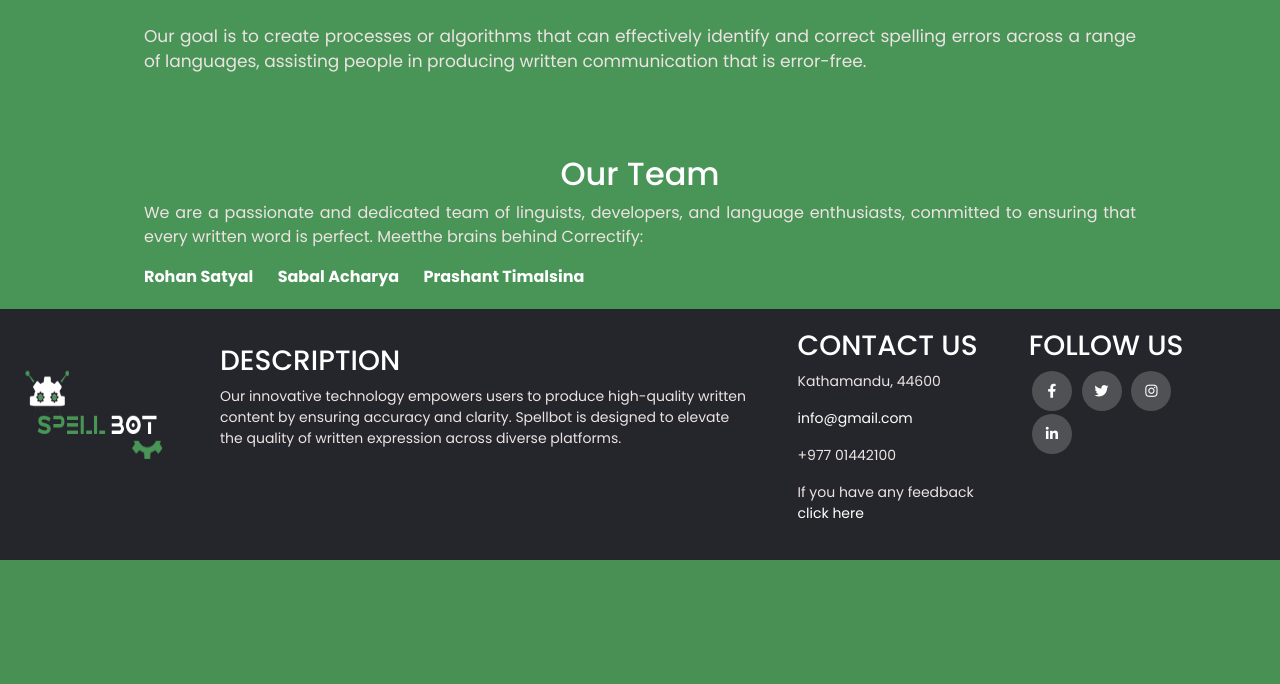
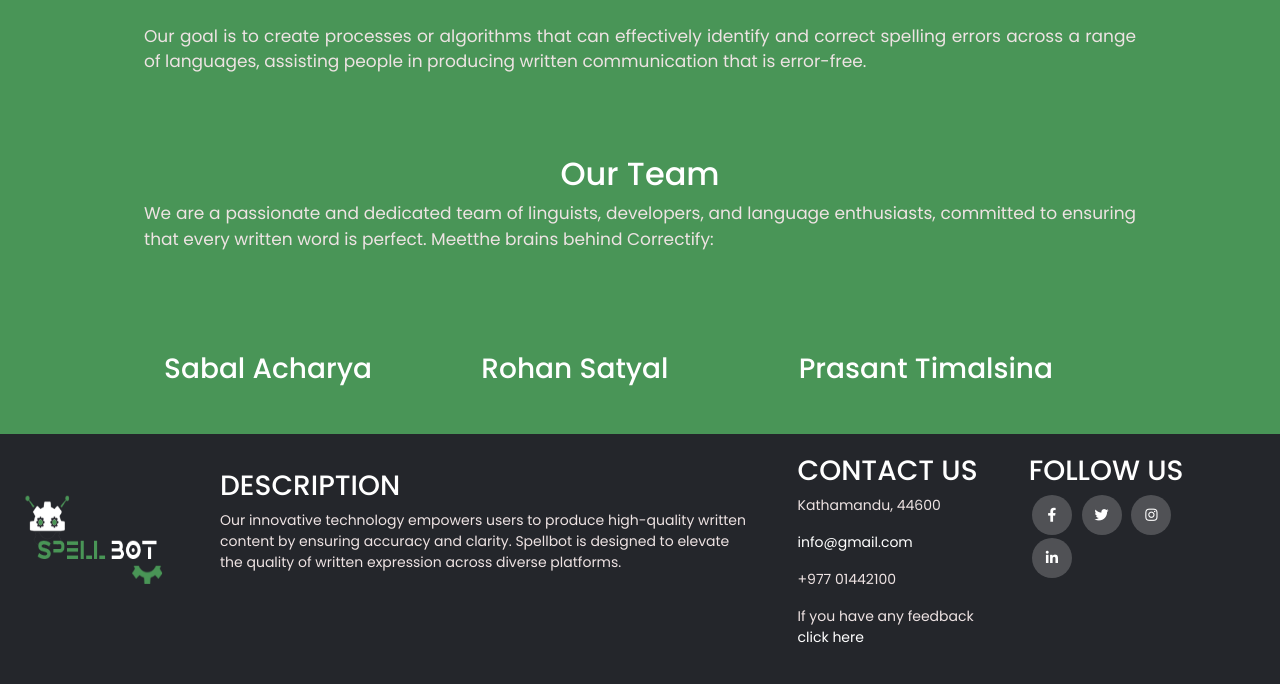
Before and after one commit to Sabal11/Spelling_Corrector, a Django app: page /aboutus in a window 1280 px wide. Shown: the part 728-1412 px from the top of the page. Before the commit the page ends 1288 px from the top, so only its background shows below. Run offline with Django 4.2, Linux system fonts and the light colour scheme; some libraries are stand-ins or nearby versions.

Commit message:
updated about us

```diff
--- a/static/about.css
+++ b/static/about.css
@@ -11,24 +11,22 @@ section{
 
 }
 
-.team {
-    font-size: 16px;
-  }
 
-  .team-list {
-    list-style: none;
-    padding: 0;
-  }
+.member{
+  display: flex;
+  justify-content: space-around;
+  padding: 20px;
+  text-align: left;
+  font-size: 17px;
+  color: white;
+}
 
-  .team-list li {
+.column{
+  margin-right: 50px;
+  width: 33.33%;
+}
 
-    margin-bottom: 10px;
-  }
 
-  .team-member-name {
-    font-weight: bold;
-    color:white;
-  }
   div p{
     color: rgb(238, 227, 227);
   }
--- a/static/contact.css
+++ b/static/contact.css
@@ -55,8 +55,8 @@
   padding: 10px;
   text-align: center;
   width: 100%;
-  background: #ADFF2F;
-  color: black;
+  background-color: #499557    ;
+  color: white;
   border-radius: 25px;
   cursor: pointer;
 }
--- a/templates/about.html
+++ b/templates/about.html
@@ -48,23 +48,28 @@
                 We are a passionate and dedicated team of linguists, developers, and language enthusiasts, committed to ensuring that every written
                 word is perfect. Meetthe brains behind Correctify:
             </p>
-            <div class="team">
-                <ul class="team-list">
-                  <li>
-                    <span class="team-member-name">Rohan Satyal</span>
-                  </li>
-                  <li>
-                    <span class="team-member-name"> Sabal Acharya</span>
-                  </li>
-                  <li>
-                    <span class="team-member-name">Prashant Timalsina</span>
-                </ul>
-              </div>
+        <section class="member">
+                <div class="column" id="1">
+                 <h3>Sabal Acharya</h3>
+                </div>
+
+                <div class="column" id="2">
+
+                    <h3>Rohan Satyal</h3>
+
+
+                 </div>
+
+                <div class="column" id="3">
+
+                    <h3>Prasant Timalsina</h3>
+
+                </div>
+        </section>
 
 
 
         </section >
-
     </div>
 
 {% endblock content %}
```
